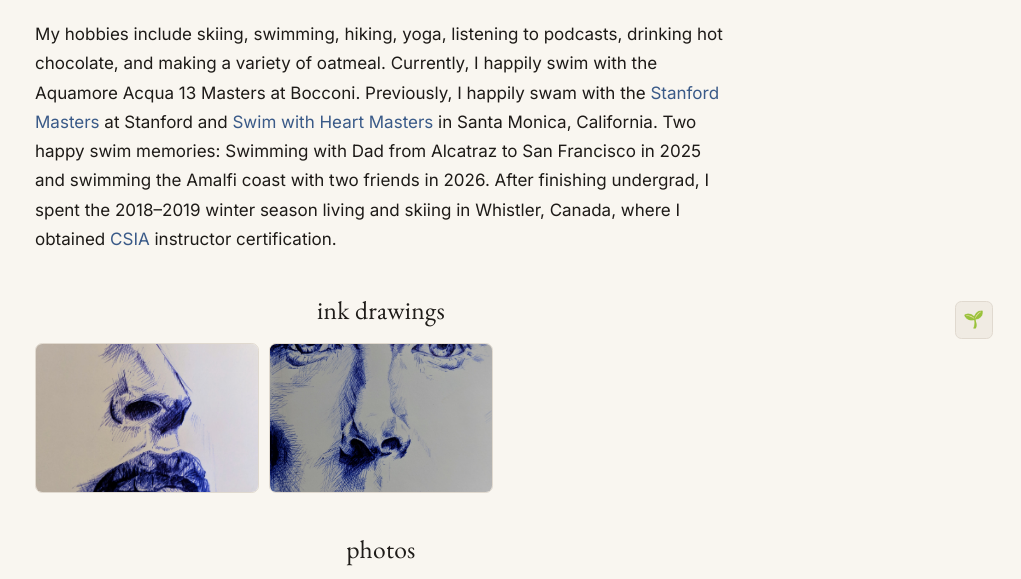
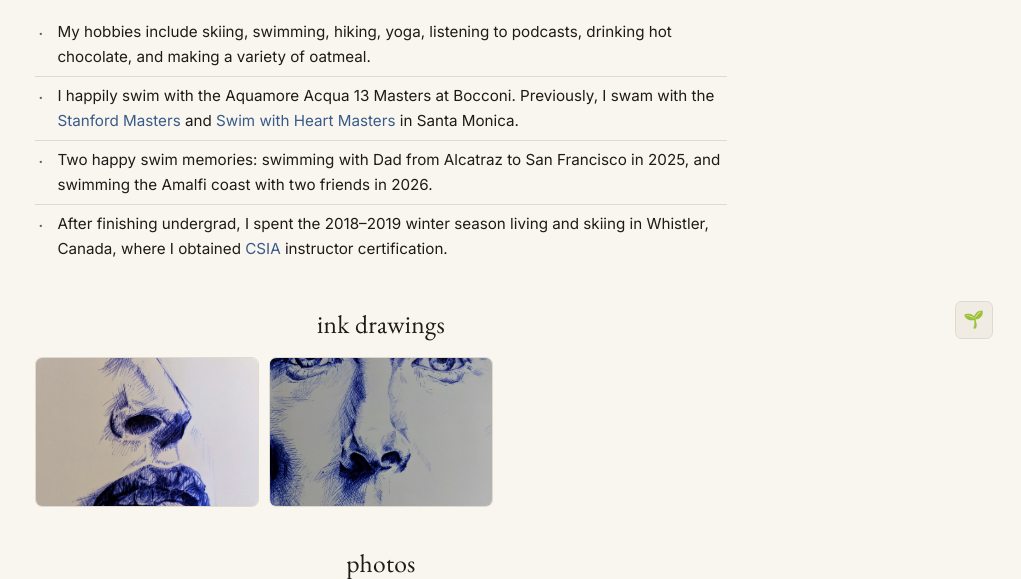
Before and after one commit to pslou/pslou.github.io, a Jekyll site: the page built from personal.html, in a window 1280 px wide, cut to the strip 485-1064 px from the top of the page. Shown: the whole strip, without its empty margins (259-1280 px from the left). Built offline with Jekyll 4.4.1, drawn with Linux system fonts in a browser that asks for light colours.

Commit message:
update personal

```diff
--- a/assets/css/main.css
+++ b/assets/css/main.css
@@ -861,6 +861,29 @@ code {
 
 
 /* ===== 17. Portfolio / Hobbies ===== */
+.personal-list {
+  list-style: none;
+  padding: 0;
+  margin: 0;
+}
+.personal-list li {
+  position: relative;
+  padding: 0.45rem 0 0.45rem 1.4rem;
+  border-bottom: 1px solid var(--c-border);
+  font-size: 0.95rem;
+  line-height: 1.6;
+  color: var(--c-text);
+}
+.personal-list li:first-child { padding-top: 0; }
+.personal-list li:last-child  { border-bottom: none; }
+.personal-list li::before {
+  content: "·";
+  position: absolute;
+  left: 0.2rem;
+  color: var(--c-text-muted);
+  font-size: 1.1rem;
+}
+
 .portfolio-section {
   margin-top: 2rem;
 }
--- a/personal.html
+++ b/personal.html
@@ -12,15 +12,12 @@ permalink: /personal.html
     alt="Whistler mountain in winter"
     style="width:100%; max-height:300px; object-fit:cover; object-position:center 30%; border-radius:0.6rem; margin-bottom:1.5rem; border:1px solid var(--c-border);"
   >
-  <p>
-    My hobbies include skiing, swimming, hiking, yoga, listening to podcasts,
-    drinking hot chocolate, and making a variety of oatmeal.
-    Currently, I happily swim with the Aquamore Acqua 13 Masters at Bocconi.
-    Previously, I happily swam with the <a href="https://rec.stanford.edu/move/aquatics/masters-swimming">Stanford Masters</a> at Stanford and <a href="https://www.swimwithheart.org/masters-program/">Swim with Heart Masters</a> in Santa Monica, California.
-    Two happy swim memories: Swimming with Dad from Alcatraz to San Francisco in 2025 and swimming the Amalfi coast with two friends in 2026.
-    After finishing undergrad, I spent the 2018–2019 winter season
-    living and skiing in Whistler, Canada, where I obtained <a href="https://www.snowpro.com/en/">CSIA</a> instructor certification.
-  </p>
+  <ul class="personal-list">
+    <li>My hobbies include skiing, swimming, hiking, yoga, listening to podcasts, drinking hot chocolate, and making a variety of oatmeal.</li>
+    <li>I happily swim with the Aquamore Acqua 13 Masters at Bocconi. Previously, I swam with the <a href="https://rec.stanford.edu/move/aquatics/masters-swimming">Stanford Masters</a> and <a href="https://www.swimwithheart.org/masters-program/">Swim with Heart Masters</a> in Santa Monica.</li>
+    <li>Two happy swim memories: swimming with Dad from Alcatraz to San Francisco in 2025, and swimming the Amalfi coast with two friends in 2026.</li>
+    <li>After finishing undergrad, I spent the 2018–2019 winter season living and skiing in Whistler, Canada, where I obtained <a href="https://www.snowpro.com/en/">CSIA</a> instructor certification.</li>
+  </ul>
 </section>
 
 <section class="portfolio-section">
```
